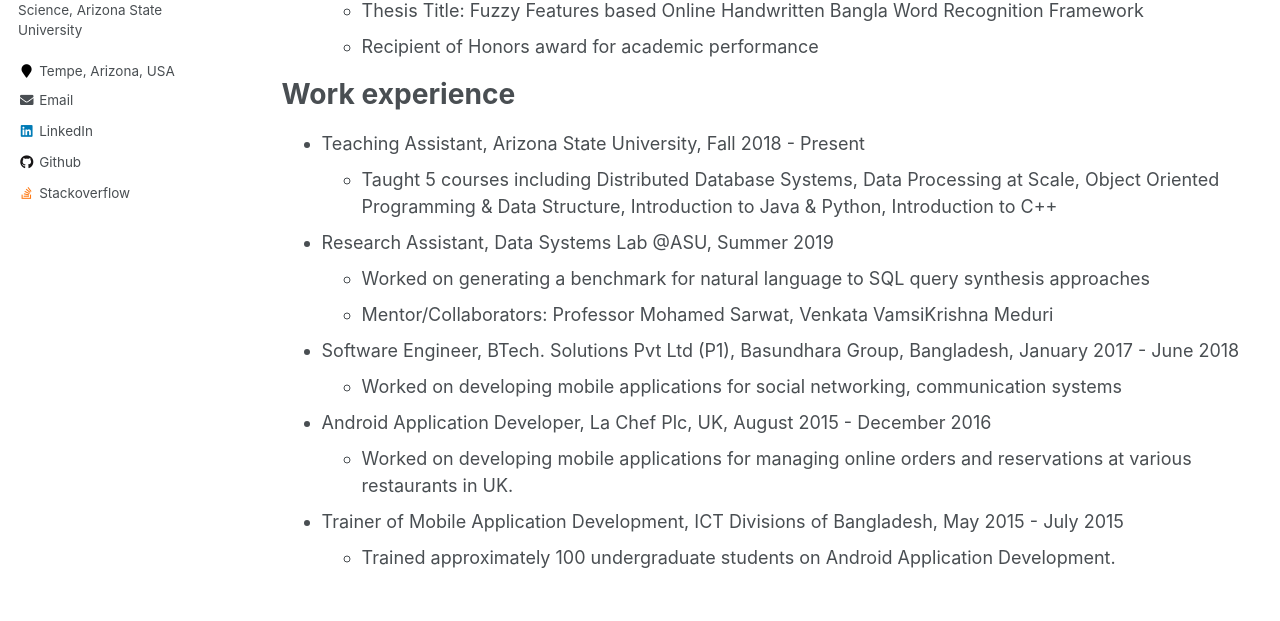
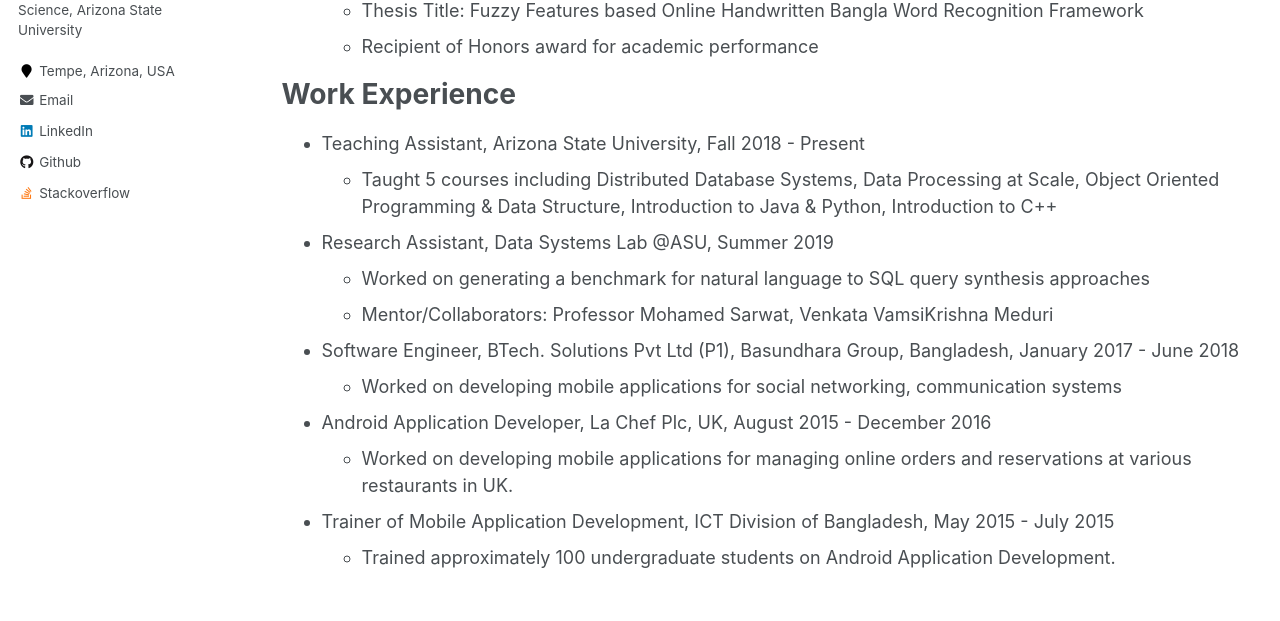
Before and after one commit to kanchanchy/kanchanchy.github.io, a Jekyll site: the page built from _pages/education-experience.md, in a window 1280 px wide and 1154 px high. Shown: the part 367-988 px from the top of the window. Built offline with Jekyll 4.4.1, drawn with Linux system fonts in a browser that asks for light colours.

```diff
--- a/_data/navigation.yml
+++ b/_data/navigation.yml
@@ -4,7 +4,7 @@ main:
     url: /education-experience/
 
   - title: "Projects"
-    url: /portfolio/
+    url: /projects/
 
   - title: "Publications"
     url: /publications/
--- a/_pages/education-experience.md
+++ b/_pages/education-experience.md
@@ -18,7 +18,7 @@ Education
   * Thesis Title: Fuzzy Features based Online Handwritten Bangla Word Recognition Framework
   * Recipient of Honors award for academic performance
 
-Work experience
+Work Experience
 ======
 * Teaching Assistant, Arizona State University, Fall 2018 - Present
   * Taught 5 courses including Distributed Database Systems, Data Processing at Scale, Object Oriented Programming & Data Structure, Introduction to Java & Python, Introduction to C++
@@ -33,5 +33,5 @@ Work experience
 * Android Application Developer, La Chef Plc, UK, August 2015 - December 2016
   * Worked on developing mobile applications for managing online orders and reservations at various restaurants in UK.
 
-* Trainer of Mobile Application Development, ICT Divisions of Bangladesh, May 2015 - July 2015
+* Trainer of Mobile Application Development, ICT Division of Bangladesh, May 2015 - July 2015
   * Trained approximately 100 undergraduate students on Android Application Development.
```
Also changed, not shown: _pages/projects.md (added, +16 -0 lines).
